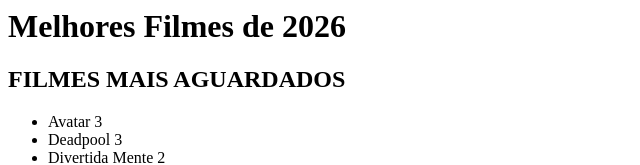
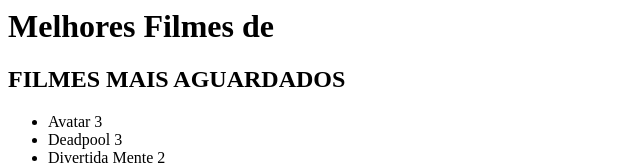
Before and after one commit to heloisaliz-coder/meu-projeto-, a plain HTML site: page index.html in a window 1280 px wide. Shown: the top 165 px of the page, without its empty margins (0-640 px from the left). Drawn offline with Linux system fonts and the light colour scheme.

Commit message:
Fix HTML structure and remove extra whitespace
Removed excessive whitespace and corrected HTML structure.

```diff
--- a/index.html
+++ b/index.html
@@ -5,7 +5,7 @@
     <title>MELHORES FILMES DE </title>
 </head>
 <body>
-    <h1>Melhores Filmes de 2026</h1>
+    <h1>Melhores Filmes de </h1>
     <h2>FILMES MAIS AGUARDADOS</h2>
     <ul><li>Avatar 3</li>
     <li>Deadpool 3</li>
```
